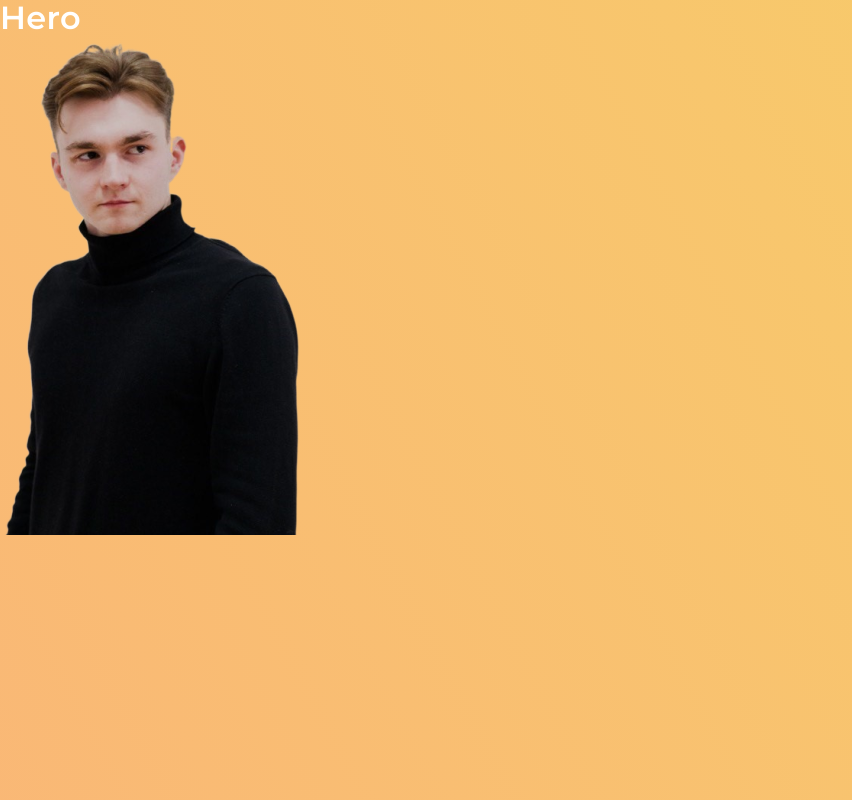
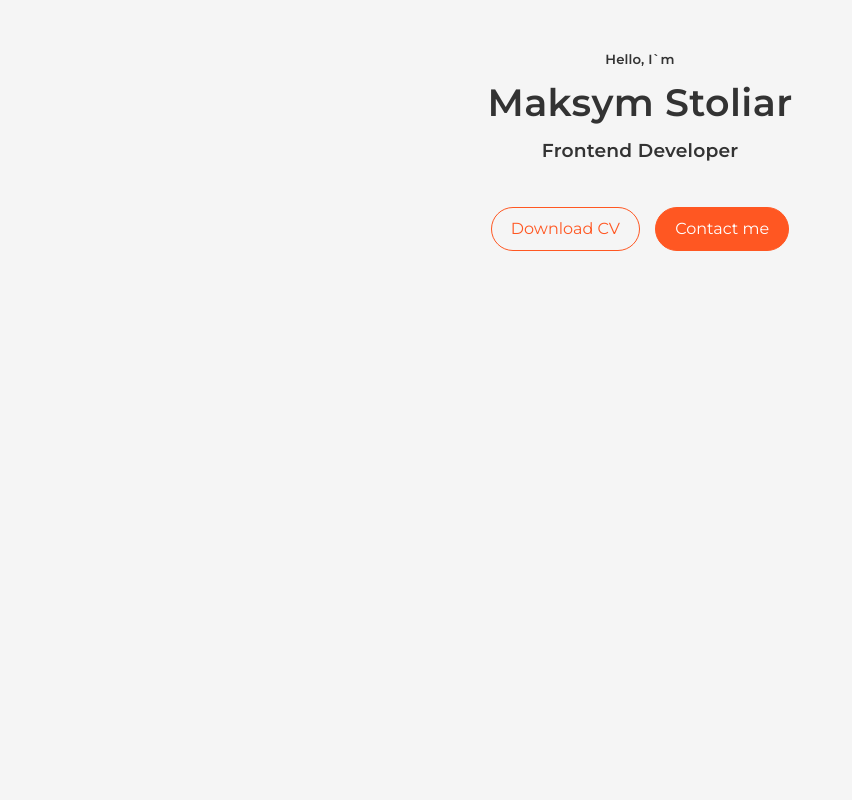
Before and after one commit to Fr13nd4u/portfolio, a React (Vite) app: page / in a window 1280 px wide. Shown: the top 800 px of the page, without its empty margins (0-852 px from the left). Built offline with nearby package versions, Linux system fonts and the light colour scheme.

Commit message:
create theme

```diff
--- a/src/App.tsx
+++ b/src/App.tsx
@@ -1,12 +1,14 @@
 import * as React from "react";
 import { GlobalStyle } from "./styles/globalStyles";
-import { Menu } from "./components/menu";
+// import { Menu } from "./components/menu";
 import { Footer } from "./components/footer";
 import { Hero } from "./components/hero";
 import { About } from "./components/about";
 import { Projects } from "./components/projects";
 import { Contact } from "./components/contact";
 import styled from "styled-components";
+import { theme } from "./styles/theme";
+import { Container } from "./components/shared/Container";
 
 export const App: React.FC = () => {
   return (
@@ -14,10 +16,12 @@ export const App: React.FC = () => {
       <GlobalStyle />
       {/* <Menu /> */}
       <Main>
-        <Hero />
-        <About />
-        <Projects />
-        <Contact />
+        <Container>
+          <Hero />
+          <About />
+          <Projects />
+          <Contact />
+        </Container>
       </Main>
       <Footer />
     </>
@@ -25,6 +29,6 @@ export const App: React.FC = () => {
 };
 
 const Main = styled.main`
-  background-color: #fbab7e;
-  background-image: linear-gradient(62deg, #fbab7e 0%, #f7ce68 100%);
+  background-color: ${theme.main.colors.bg};
+  // background: linear-gradient(62deg, #ff5722 0%, #f7ce68 100%);
 `;
--- /dev/null
+++ b/src/components/hero/CTA.tsx
@@ -0,0 +1,23 @@
+import React from "react";
+import CV from "../../assets/Maksym_Stoliar__Front-end.pdf";
+import styled from "styled-components";
+import { Link } from "../shared/Link";
+
+export const CTA: React.FC = () => {
+  return (
+    <Wrap>
+      <Link variant="secondary" href={CV} download>
+        Download CV
+      </Link>
+      <Link variant="primary" href="">
+        Contact me
+      </Link>
+    </Wrap>
+  );
+};
+
+const Wrap = styled.div`
+  margin-top: 2.5rem;
+  display: inline-flex;
+  gap: 15px;
+`;
--- a/src/components/hero/index.tsx
+++ b/src/components/hero/index.tsx
@@ -1,13 +1,19 @@
 import * as React from "react";
 import styled from "styled-components";
 
+import { CTA } from "./CTA";
 import img_me from "../../assets/me.png";
 
 export const Hero: React.FC = () => {
   return (
     <HeroWrap id="hero">
-      <h1>Hero</h1>
-      <img src={img_me} alt="me" />
+      <Content>
+        <h5>Hello, I`m</h5>
+        <h1>Maksym Stoliar</h1>
+        <h3>Frontend Developer</h3>
+
+        <CTA />
+      </Content>
     </HeroWrap>
   );
 };
@@ -15,5 +21,14 @@ export const Hero: React.FC = () => {
 const HeroWrap = styled.section`
   width: 100%;
   height: 100vh;
-  // background: #cffcff;
+  padding-top: 3rem;
 `;
+
+const Content = styled.div`
+  text-align: center;
+  height: 100%;
+
+  h1 {
+    font-size: 38px;
+  }
+`;
--- /dev/null
+++ b/src/components/shared/Container.tsx
@@ -0,0 +1,27 @@
+import React from "react";
+import styled from "styled-components";
+import { media } from "../../styles/mixins";
+
+interface IContainer {
+  children: React.ReactNode;
+}
+export const Container: React.FC<IContainer> = ({ children }) => {
+  return <ContainerWrap>{children}</ContainerWrap>;
+};
+
+const ContainerWrap = styled.div`
+  width: 90%;
+  margin: 0 auto;
+
+  ${media.md`
+    width: 86%;
+  `}
+
+  ${media.lg`
+    width: 80%;
+  `}
+
+  ${media.xl`
+    width: 75%;
+  `}
+`;
--- /dev/null
+++ b/src/components/shared/Link.tsx
@@ -0,0 +1,39 @@
+import React from "react";
+import styled from "styled-components";
+import { theme } from "../../styles/theme";
+
+interface ILink {
+  children: React.ReactNode;
+  variant: "primary" | "secondary";
+  href?: string;
+  download?: boolean;
+  disable?: boolean;
+}
+
+export const Link: React.FC<ILink> = ({ children, variant, ...props }) => {
+  return (
+    <LinkWrap variant={variant} {...props}>
+      {children}
+    </LinkWrap>
+  );
+};
+
+const LinkWrap = styled.a<ILink>`
+  padding: 0.75rem 1.2rem;
+  border-radius: 50px;
+
+  ${(p) => {
+    if (p.variant === "primary") {
+      return `
+        color: ${theme.main.colors.white};
+        background: ${theme.main.colors.secondary};
+        border: 1px solid ${theme.main.colors.secondary};
+      `;
+    } else {
+      return `
+        color: ${theme.main.colors.secondary};
+        border: 1px solid ${theme.main.colors.secondary};
+      `;
+    }
+  }}
+`;
--- a/src/styles/globalStyles.ts
+++ b/src/styles/globalStyles.ts
@@ -1,13 +1,10 @@
 import { createGlobalStyle } from 'styled-components';
 import { normalize } from 'styled-normalize';
+import { theme } from './theme';
 
 export const GlobalStyle = createGlobalStyle`
 	@import url('https://fonts.googleapis.com/css2?family=Montserrat:wght@300;400;500;600&display=swap');
   ${normalize};
-
-	:root {
-		--color-white: #fff;
-	}
 
 	*, *:after, *:before {
 		box-sizing: border-box;
@@ -15,11 +12,17 @@ export const GlobalStyle = createGlobalStyle`
 
 	body {
 		font-family: 'Montserrat', sans-serif;
-		color: var(--color-white)
+		color: ${theme.main.colors.text};
 	}
 
 	h1, h2, h3, h4, h5, h6 {
 		margin: 0;
 		letter-spacing: 0.01em;
+		line-height: 1.7;
+	}
+
+	a {
+		text-decoration: none;
+    color: ${theme.main.colors.text};
 	}
 `
--- a/src/styles/mixins.ts
+++ b/src/styles/mixins.ts
@@ -1,17 +1,24 @@
 import { css } from "styled-components";
 
+type Breakpoints = {
+  sm: number;
+  md: number;
+  lg: number;
+  xl: number;
+  xxl: number;
+};
 
-const breakpoints = {
+const breakpoints: Breakpoints = {
   sm: 360,
   md: 768,
   lg: 1024,
-	xl: 1200,
-	xlMedium: 1440,
+  xl: 1440,
   xxl: 1600,
 };
 
-const mediaFunction =	(key: string) =>
-	(...args) =>
+const mediaFunction = (key: keyof Breakpoints) =>
+  // eslint-disable-next-line @typescript-eslint/no-explicit-any
+  (...args: any[]) =>
     css`
       @media (min-width: ${breakpoints[key]}px) {
         ${args};
@@ -23,6 +30,5 @@ export const media = {
 	md: mediaFunction('md'),
 	lg: mediaFunction('lg'),
 	xl: mediaFunction('xl'),
-	xlMedium: mediaFunction('xlMedium'),
 	xxl: mediaFunction('xxl'),
 };
--- /dev/null
+++ b/src/styles/theme/index.ts
@@ -0,0 +1,5 @@
+import { main } from './main'
+
+export const theme = {
+	main
+};
--- /dev/null
+++ b/src/styles/theme/main.ts
@@ -0,0 +1,26 @@
+
+
+// const colors = {
+//   white: '#fff',
+//   primary: '#fbab7e',
+//   secondary: '#f7ce68',
+//   // tertiary: '#C9F76A',
+//   tertiary: '#4747AC',
+// }
+
+const colors = {
+  white: '#fff',
+  text: '#333333',
+  bg: '#f5f5f5',
+  primary: '#2C3E50',
+  secondary: '#FF5722',
+  tertiary: '#E67E22',
+}
+
+
+const shadows = {}
+
+export const main = {
+	colors,
+	shadows,
+};
```
Also changed, not shown: 1 other file (tests, documents, lock files or other folders). Lines whose indentation alone changed are shown as unchanged.
